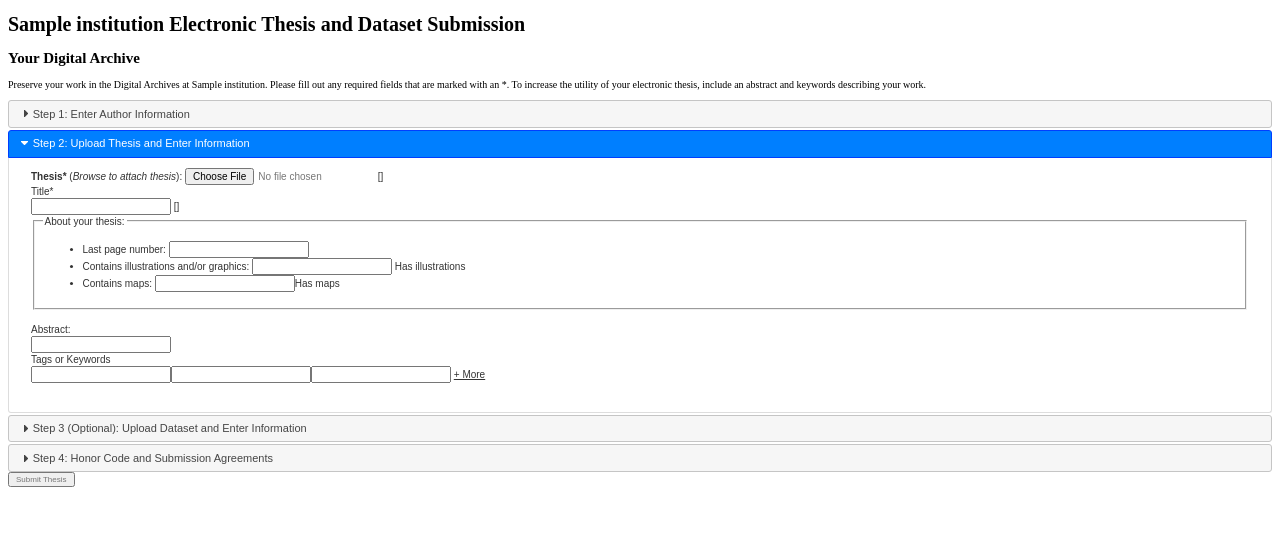
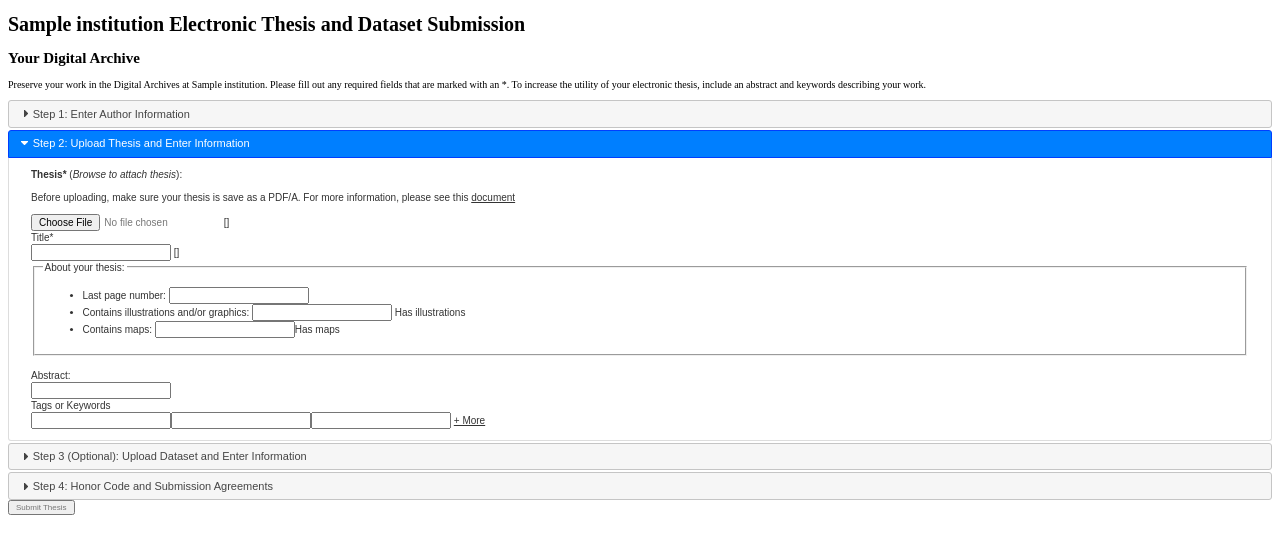
Before and after one commit to Tutt-Library/ccetd, a Django app: template templates/etd/thesis.html in a window 1280 px wide, after a click on "Step 2: Upload Thesis and Enter Information". Shown: the top 554 px of the page. Run offline with Django 3.2, Linux system fonts and the light colour scheme; the template is opened without the code that fills it: most values are stand-ins (such as "Sample title", 1, 10 or a date in 2020); form fields are guessed from the names that the template uses; parts of the project's set-up code (start-up, migrations or seed data) failed here and were passed over; some libraries are stand-ins or nearby versions.

Commit message:
Added pdf for creating pdfa to form

```diff
--- a/forms.py
+++ b/forms.py
@@ -96,7 +96,11 @@ def pretty_name_generator(name_parts):
                 yield '%s, ' % name.text
         elif name.type == 'given':
             if len(middle_names) > 0:
-                yield '%s %s' % (name.text,middle_names)
+                tmp_name = '%s' % name.text
+                for name in middle_names:
+                    if name is not None:
+                        tmp_name += ' %s' % name
+                yield tmp_name
             else:
                 yield '%s' % name.text
         else:
--- a/templates/etd/thesis.html
+++ b/templates/etd/thesis.html
@@ -71,6 +71,9 @@
 	<div>
 	  <label>
       <b>Thesis*</b> (<i>Browse to attach thesis</i>):</label>
+      <p>Before uploading, make sure your thesis is save as a PDF/A.
+       For more information, please see this <a href="#" target="pdfa">
+       document</a></p>
       {{ form.thesis_file }}
       {{ form.thesis_file.errors }}<br/>
       <label for="id-title">
```
Also changed, not shown: templates/etd/thesis-form.html (+6 -2 lines), 1 other file.
